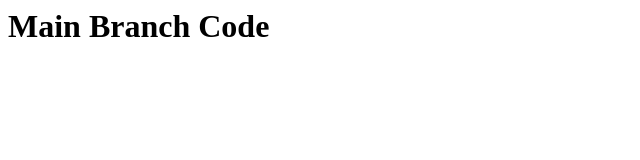
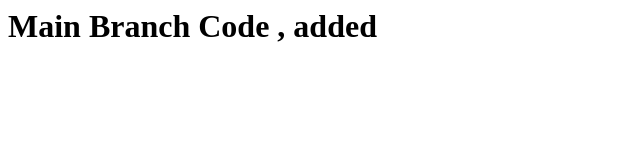
Before and after one commit to prasanna-reddy-10/28r-branches, a plain HTML site: page index.html in a window 1280 px wide. Shown: the whole page, without its empty margins (0-640 px from the left). Drawn offline with Linux system fonts and the light colour scheme.

Commit message:
Main Modified

```diff
--- a/index.html
+++ b/index.html
@@ -1 +1 @@
-<h1>Main Branch Code</h1>
+<h1>Main Branch Code , added</h1>
```
